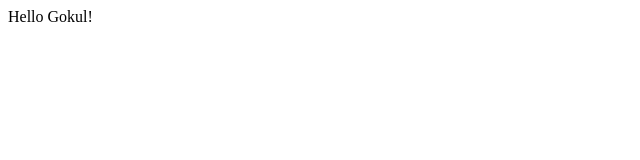
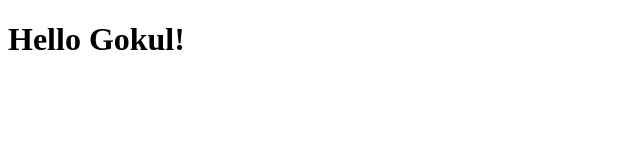
Before and after one commit to gokul-choudhary/htmlDevCheck1, a plain HTML site: page index.html in a window 1280 px wide. Shown: the whole page, without its empty margins (0-640 px from the left). Drawn offline with Linux system fonts and the light colour scheme.

Commit message:
Heading Style Changed

```diff
--- a/index.html
+++ b/index.html
@@ -9,10 +9,10 @@
 </head>
 
 <body>
-  Hello Gokul!
+  <h1>Hello Gokul!</h1>
   <script src="script.js"></script>
 
- <!--
+  <!--
   This script places a badge on your repl's full-browser view back to your repl's cover
   page. Try various colors for the theme: dark, light, red, orange, yellow, lime, green,
   teal, blue, blurple, magenta, pink!
```
